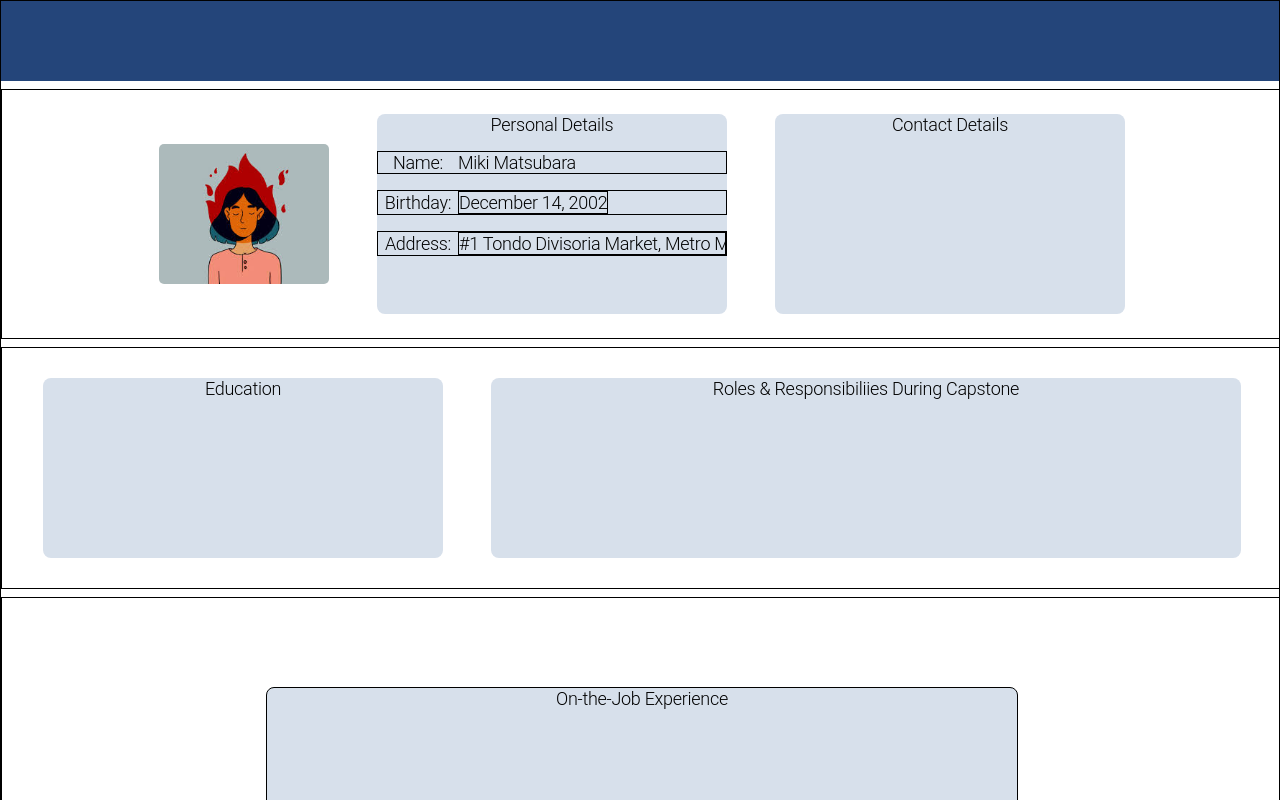
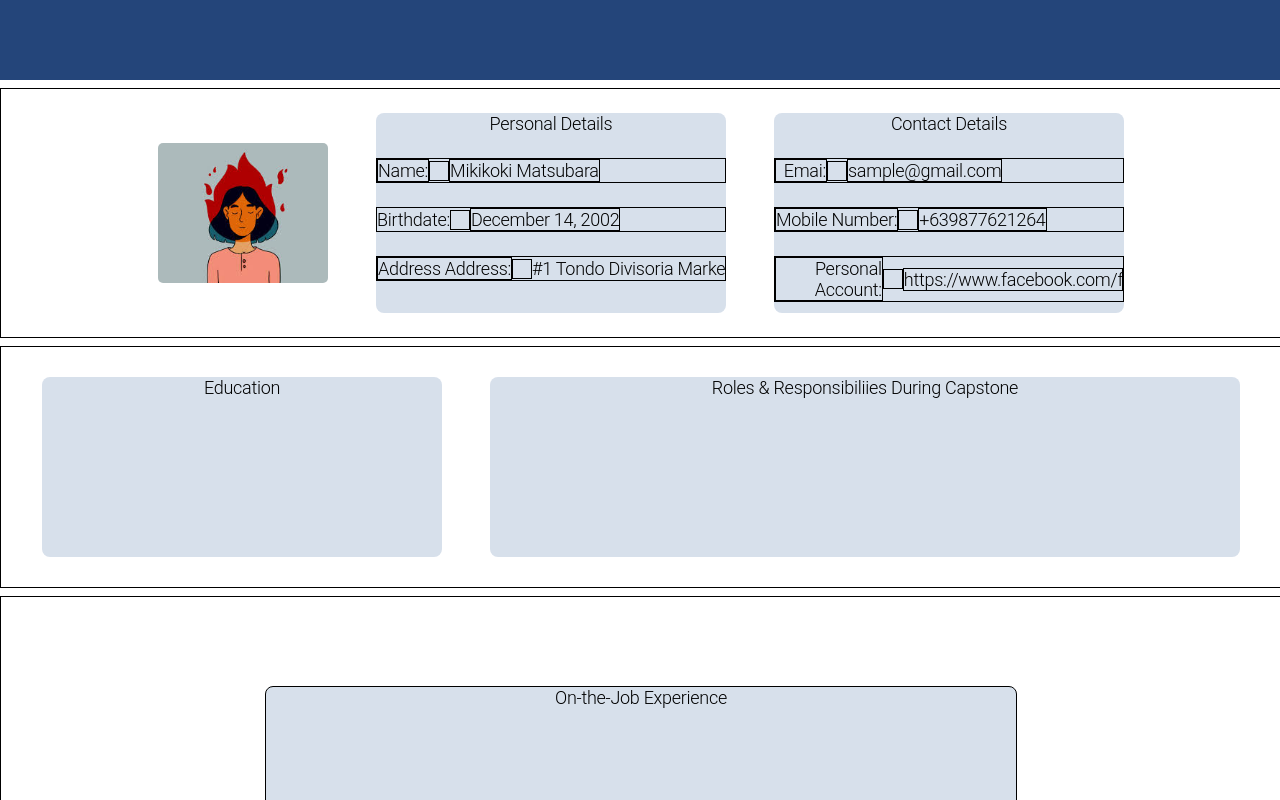
Before and after one commit to twlnkx299/cv-2025, a React (Vite) app: page / in a window 1280 px wide. Shown: the top 800 px of the page. Built offline with nearby package versions, Linux system fonts and the light colour scheme.

Commit message:
update: fixed flexboxes

```diff
--- a/src/App.css
+++ b/src/App.css
@@ -13,39 +13,3 @@
   scrollbar-width: thin;
   scrollbar-color: #1976d2 #e0e0e0;
 }
-
-.logo {
-  height: 6em;
-  padding: 1.5em;
-  will-change: filter;
-  transition: filter 300ms;
-}
-.logo:hover {
-  filter: drop-shadow(0 0 2em #646cffaa);
-}
-.logo.react:hover {
-  filter: drop-shadow(0 0 2em #61dafbaa);
-}
-
-@keyframes logo-spin {
-  from {
-    transform: rotate(0deg);
-  }
-  to {
-    transform: rotate(360deg);
-  }
-}
-
-@media (prefers-reduced-motion: no-preference) {
-  a:nth-of-type(2) .logo {
-    animation: logo-spin infinite 20s linear;
-  }
-}
-
-.card {
-  padding: 2em;
-}
-
-.read-the-docs {
-  color: #888;
-}
--- a/src/App.jsx
+++ b/src/App.jsx
@@ -5,7 +5,6 @@ import './App.css'
 import CV from './views/userCv/cv.jsx';
 
 function App() {
-  const [count, setCount] = useState(0)
 
   return (
     <>
--- a/src/views/userCv/cv.jsx
+++ b/src/views/userCv/cv.jsx
@@ -8,7 +8,7 @@ const cv = () => {
     //addr must be  just 30 chars long
     const addr ="#1 Tondo Divisoria Market, Metro Manila NCR#1 Tondo Divisoria Market, Metro Manila NCR";
   return (
-    <Grid container sx={{ minHeight: "100vh", width:"100vw", border:"1px solid black", overflowY:'auto',overflowX:'hidden' }}>
+    <Grid container sx={{ minHeight: "100vh", width:"100vw",overflowY:'auto',overflowX:'hidden'}}>
        <Box sx={{display:'flex',flexDirection:'column',gap:1}}>
         <Box sx={{backgroundColor:'#24457A', height:"10vh", width:"100vw",display:'flex',flexDirection:'column',gap:3}}></Box>
        {/* parent box ng upperbox */}
@@ -44,21 +44,70 @@ const cv = () => {
                 <Box sx={{
                     display:'flex',
                     flexDirection:'column',
-                    gap:2,
+                    gap:3,
                 }}>
-                    <Typography variant="h1"sx={{fontSize:{ xs:12, sm:14, md:16, lg:18, xl:20}}}>Personal Details</Typography>
-                    <Box sx={{display:'flex',flexDirection:'row',alignItems:'center',border:'1px solid black',}}>
-                        <Box sx={{display:'flex',justifyContent:'start'}}>
-                        <Typography variant="h1" sx={{fontSize:{ xs:6, sm:9, md:16, lg:18, xl:20},minWidth:80}}>Name:</Typography></Box>
-                        <Typography variant="h1" sx={{fontSize:{ xs:6, sm:9, md:16, lg:18, xl:20}}}>Miki Matsubara</Typography>
+                    <Typography variant="h1"
+                        sx={{fontSize:{ xs:12, sm:14, md:16, lg:18, xl:20}}}>Personal Details</Typography>
+
+                    {/* name box */}
+                    <Box sx={{display:'flex',flexDirection:'row',alignItems:'center',border:'1px solid black'}}>
+                        <Box>
+                            <Typography variant="h1" sx={{fontSize:{ xs:6, sm:9, md:16, lg:18, xl:20},minWidth:50,border:'1px solid black',textAlign:'right'}}>Name:</Typography>
+                        </Box>
+                        <Box sx={{
+                                border:'1px solid black',
+                                width:{ xs:6, sm:9, md:16, lg:18, xl:20},
+                                height:{ xs:6, sm:9, md:16, lg:18, xl:20},
+                                flexShrink:0
+                                }}>
+                        </Box>
+                        <Typography variant="h1"
+                            sx={{
+                                fontSize:{ xs:6, sm:9, md:16, lg:18, xl:20},
+                                border:'1px solid black'}}>Mikikoki Matsubara
+                        </Typography>
                     </Box>
+
+                    {/* birthday box */}
                     <Box sx={{display:'flex',flexDirection:'row',alignItems:'center',border:'1px solid black'}}>
-                        <Typography variant="h1" sx={{fontSize:{ xs:6, sm:9, md:16, lg:18, xl:20},minWidth:80,}}>Birthday:</Typography>
-                        <Typography variant="h1" sx={{fontSize:{ xs:6, sm:9, md:16, lg:18, xl:20},border:'1px solid black'}}>December 14, 2002</Typography>
+                        <Box>
+                            <Typography variant="h1" sx={{
+                                fontSize:{ xs:6, sm:9, md:16, lg:18, xl:20},
+                                minWidth:50,textAlign:'right'}}>
+                                Birthdate:
+                            </Typography>
+                        </Box>
+                        <Box sx={{
+                            border:'1px solid black',
+                            width:{ xs:6, sm:9, md:16, lg:18, xl:20},
+                            height:{ xs:6, sm:9, md:16, lg:18, xl:20},
+                            flexShrink:0}}>
+                        </Box>
+                        <Typography variant="h1" sx={{
+                            fontSize:{ xs:6, sm:9, md:16, lg:18, xl:20},
+                            border:'1px solid black'}}>
+                                December 14, 2002
+                        </Typography>
                     </Box>
-                    <Box className="scrollableAddress" sx={{display:'flex',flexDirection:'row',alignItems:'center',border:'1px solid black',whiteSpace:'nowrap',transition:'all 0.3 ease',}}>
-                        <Typography variant="h1" sx={{fontSize:{ xs:6, sm:9, md:16, lg:18, xl:20},minWidth:80}}>Address:</Typography>
-                        <Typography variant="h1" sx={{fontSize:{ xs:6, sm:9, md:16, lg:18, xl:20},border:'1px solid black',whiteSpace:'nowrap',overflow:'auto',}}>#1 Tondo Divisoria Market, Metro Manila NCR#1 Tondo Divisoria Market, Metro Manila NCR</Typography>
+
+                    {/* addr box */}
+                    <Box className="scrollableAddress" sx={{display:'flex',flexDirection:'row',alignItems:'center',border:'1px solid black',whiteSpace:'nowrap',transition:'all 0.3 ease'}}>
+                        <Box>
+                            <Typography variant="h1" sx={{fontSize:{ xs:6, sm:9, md:16, lg:18, xl:20},border:'1px solid black',minWidth:80,textAlign:'right'}}>Address Address:</Typography>
+                        </Box>
+                        <Box sx={{
+                            border:'1px solid black',
+                            width:{ xs:6, sm:9, md:16, lg:18, xl:20},
+                            height:{ xs:6, sm:9, md:16, lg:18, xl:20},
+                            flexShrink:0}}>
+                        </Box>
+                        <Typography variant="h1" sx={{
+                            fontSize:{ xs:6, sm:9, md:16, lg:18, xl:20},
+                            order:'1px solid black',
+                            whiteSpace:'nowrap',
+                            overflow:'auto',}}>
+                                #1 Tondo Divisoria Market, Metro Manila NCR#1 Tondo Divisoria Market, Metro Manila NCR
+                        </Typography>
                     </Box>
                 </Box>
             </Box>
@@ -66,9 +115,71 @@ const cv = () => {
                 sx={{
                     backgroundColor:'#D7E0EB',
                     borderRadius:2,
-                    width:{ xs: 100, sm: 150, md: 250,lg:350,xl:500},
-                    height:{ xs: 170, sm: 180, md: 190,lg:200,xl:210}}}>
-                <Typography variant="h1"sx={{fontSize:{ xs:12, sm:14, md:16, lg:18, xl:20}}}>Contact Details</Typography>
+                    width:{ xs: 110, sm: 150, md: 250,lg:350,xl:500},
+                    height:{ xs: 170, sm: 180, md: 190,lg:200,xl:210},
+                    }}>
+                    <Box sx={{display:'flex',flexDirection:'column',gap:3,}}>
+                    <Typography variant="h1"sx={{fontSize:{ xs:12, sm:14, md:16, lg:18, xl:20}}}>Contact Details</Typography>
+
+                    {/* email box */}
+                    <Box sx={{display:'flex',flexDirection:'row',alignItems:'center',border:'1px solid black'}}>
+                        <Typography variant="h1" sx={{
+                            fontSize:{ xs:6, sm:9, md:16, lg:18, xl:20},
+                            minWidth:50,
+                            border:'1px solid black',
+                            textAlign:'right'}}>
+                                Emai:
+                        </Typography>
+                        <Box sx={{
+                            border:'1px solid black',
+                            width:{ xs:6, sm:9, md:16, lg:18, xl:20},
+                            height:{ xs:6, sm:9, md:16, lg:18, xl:20},
+                            flexShrink:0}}>
+                        </Box>
+                        <Typography variant="h1" sx={{fontSize:{ xs:6, sm:9, md:16, lg:18, xl:20},border:'1px solid black'}}>sample@gmail.com</Typography>
+                    </Box>
+
+                    {/* number box */}
+                    <Box sx={{display:'flex',flexDirection:'row',alignItems:'center',border:'1px solid black',}}>
+                        <Typography variant="h1" sx={{
+                            fontSize:{ xs:6, sm:9, md:16, lg:18, xl:20},
+                            minWidth:50,
+                            border:'1px solid black',
+                            textAlign:'right'}}>
+                                Mobile Number:
+                        </Typography>
+                        <Box sx={{
+                            border:'1px solid black',
+                            width:{ xs:6, sm:9, md:16, lg:18, xl:20},
+                            height:{ xs:6, sm:9, md:16, lg:18, xl:20},
+                            flexShrink:0}}>
+                        </Box>
+                        <Typography variant="h1" sx={{fontSize:{ xs:6, sm:9, md:16, lg:18, xl:20},border:'1px solid black'}}>+639877621264</Typography>
+                    </Box>
+                    {/* personal acct box */}
+                    <Box className="scrollableAddress" sx={{display:'flex',flexDirection:'row',alignItems:'center',border:'1px solid black',transition:'all 0.3 ease'}}>
+                        <Typography variant="h1" sx={{
+                            fontSize:{ xs:6, sm:9, md:16, lg:18, xl:20},
+                            border:'1px solid black',
+                            minWidth:80,
+                            textAlign:'right'}}>
+                                Personal Account:
+                        </Typography>
+                        <Box sx={{
+                            border:'1px solid black',
+                            width:{ xs:6, sm:9, md:16, lg:18, xl:20},
+                            height:{ xs:6, sm:9, md:16, lg:18, xl:20},
+                            flexShrink:0}}>
+                        </Box>
+                        <Typography variant="h1" sx={{
+                            fontSize:{ xs:6, sm:9, md:16, lg:18, xl:20},
+                            border:'1px solid black',
+                            whiteSpace:'nowrap',
+                            overflow:'auto',}}>
+                                https://www.facebook.com/facebook
+                        </Typography>
+                    </Box>
+                </Box>
             </Box>
         </Box>
 
@@ -103,50 +214,6 @@ const cv = () => {
             </Box>
         </Box>
 
-        {/* <Box  sx={{
-                border:'1px solid black',
-                flexDirection:'row',
-                display:'flex',
-                gap:{ xs: 1, sm: 2, md: 4,lg:6,xl:8},
-                justifyContent:'center',
-                alignItems:'center',
-                width:'100vw',
-                height:'30vh',}}>
-            <Box sx={{
-                //border:'1px solid black',
-                width:{ xs: 100, sm: 150, md: 250,lg:350,xl:300},
-                height: { xs: 150, sm: 160, md: 170,lg:180,xl:200},
-                backgroundColor:'#D7E0EB',
-                borderRadius:2,
-            }}>
-                <Typography variant='body'>Education</Typography>
-                <Box sx={{overflowY:'auto',flex:1,mt:1,height:100}}>
-                <Box>yes</Box>
-                <Box>yes</Box>
-                <Box>yes</Box>
-                <Box>yes</Box>
-                <Box>yes</Box>
-                <Box>yes</Box>
-                <Box>yes</Box>
-                <Box>yes</Box>
-                <Box>yes</Box>
-                <Box>yes</Box>
-                <Box>yes</Box>
-                <Box>yes</Box>
-                </Box>
-            </Box>
-            <Box
-                sx={{
-                    //border:'1px solid black',
-                    width:{ xs: 100, sm: 150, md: 250,lg:350,xl:800},
-                    height: { xs: 150, sm: 160, md: 170,lg:180,xl:200},
-                    backgroundColor:'#D7E0EB',
-                    borderRadius:2,
-                }}>
-                <Typography variant='body'>Role and Responsibilities</Typography>
-            </Box>
-        </Box> */}
-
         <Box sx={{
                 border:'1px solid black',
                 display:'flex',
```
